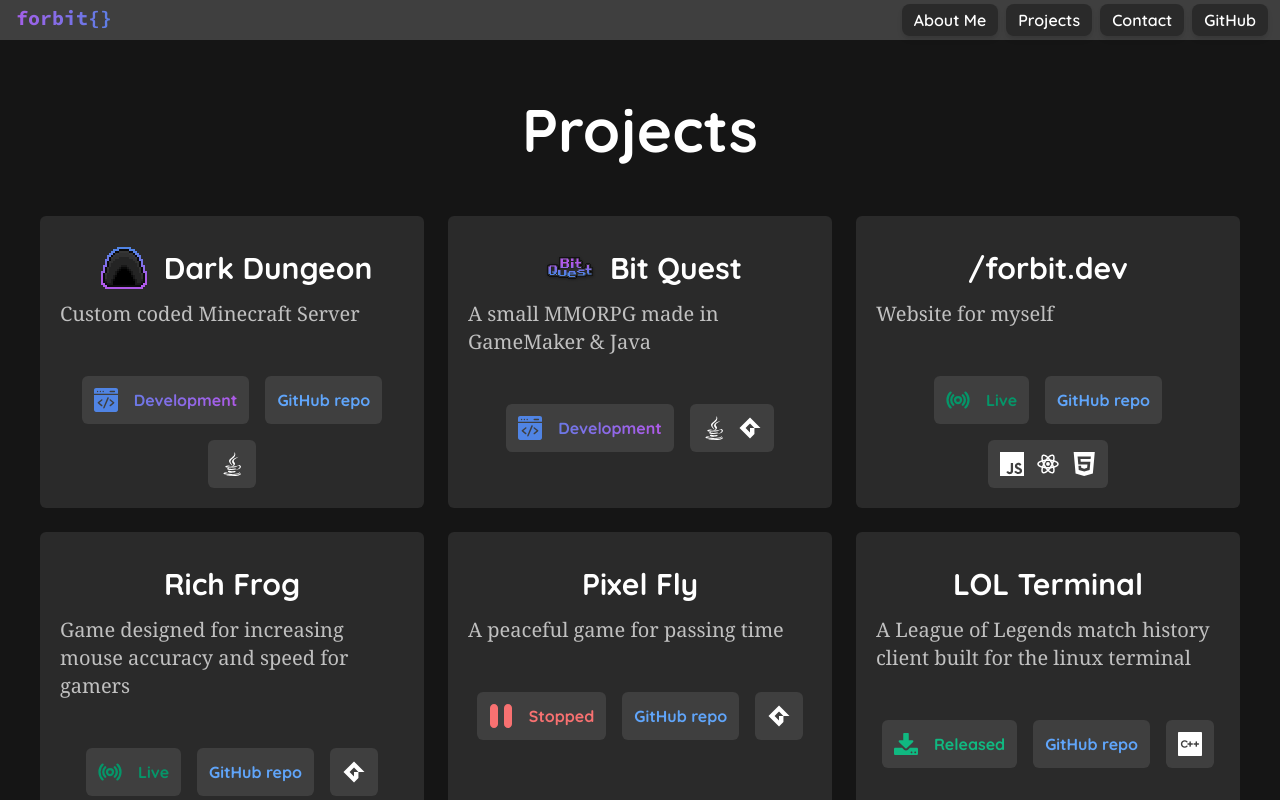
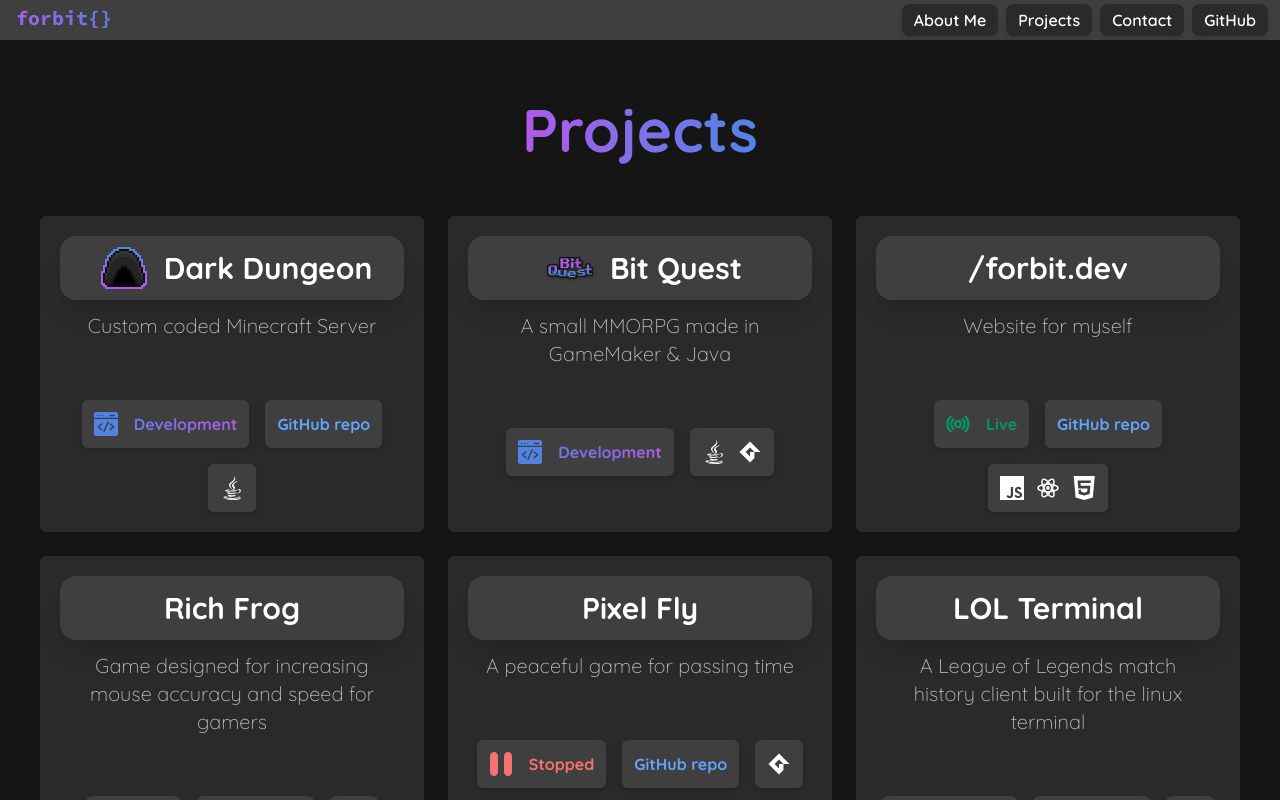
Before and after one commit to f0rbit/forbit-dev, a React (Create React App) app: page /projects in a window 1280 px wide. Built offline with nearby package versions, Linux system fonts and the light colour scheme; a web font is replaced by a local one.

Commit message:
added some shadows

```diff
--- a/src/components/ProjectInfo.js
+++ b/src/components/ProjectInfo.js
@@ -42,7 +42,7 @@
         var _link = this.getLink(project);
         if (_link) {
             return (
-                <div className="p-3 bg-bgGrayLighter rounded-md w-max">
+                <div className="p-3 bg-bgGrayLighter rounded-md w-max shadow-md">
                     {this.getLink(this.props.project)}
                 </div>
             );
@@ -61,22 +61,24 @@
 
     render() {
         return(
-            <div className="bg-bgGrayLight rounded-md py-5 px-5 w-96">
+            <div className="bg-bgGrayLight rounded-md py-5 px-5 w-96 shadow-md">
                 <div className="text-white h-full">
-                    <span className="flex flex-row justify-center items-center align-center gap-2 h-16">
-                        {this.getIcon(this.props.project)}
-                        <h1 className="text-3xl">{this.props.project.name}</h1>
-                    </span>
+                    <div className="bg-bgGrayLighter rounded-2xl px-5 shadow-xl">
+                        <span className="flex justify-center items-center align-center gap-2 h-16 ">
+                            {this.getIcon(this.props.project)}
+                            <h1 className="text-3xl ">{this.props.project.name}</h1>
+                        </span>
+                    </div>
                     {/*this.getPicture(this.props.project)*/}
-                    <p className="font-light text-fgGray text-xl font-serif">{this.props.project.description}</p>
+                    <p className="font-light text-fgGray text-xl font-sans text-center p-3">{this.props.project.description}</p>
                     <br />
                     <br />
                     <span className="flex flex-row flex-wrap justify-center gap-4 items-center">
-                        <div className="p-3 bg-bgGrayLighter rounded-md w-min">
+                        <div className="p-3 bg-bgGrayLighter rounded-md w-min shadow-md">
                             <Status status={this.props.project.status} />
                         </div>
                         {this.getLinkObject(this.props.project)}
-                        <div className="flex flex-row p-3 bg-bgGrayLighter rounded-md gap-3">
+                        <div className="flex flex-row p-3 bg-bgGrayLighter rounded-md gap-3 shadow-md">
                             {this.renderLanguages(this.props.project.language)}
                         </div>
                     </span>
--- a/src/pages/ProjectsPage.js
+++ b/src/pages/ProjectsPage.js
@@ -19,7 +19,9 @@
         <div className="w-screen fixed top-10">
           <div className="fixed overflow-auto h-screen top-0">
             <div className="h-20" />
-            <h1 className="text-center text-white text-6xl py-5 w-full">Projects</h1>
+            <div className="flex justify-center">
+              <h1 className="text-center text-6xl py-5 w-min text-transparent bg-clip-text bg-gradient-to-r from-forbitPink to-forbitBlue">Projects</h1>
+            </div>
             <br />
             <div className="relative flex flex-wrap gap-6 w-screen justify-center p-3">
               {this.renderProjects()}
```
